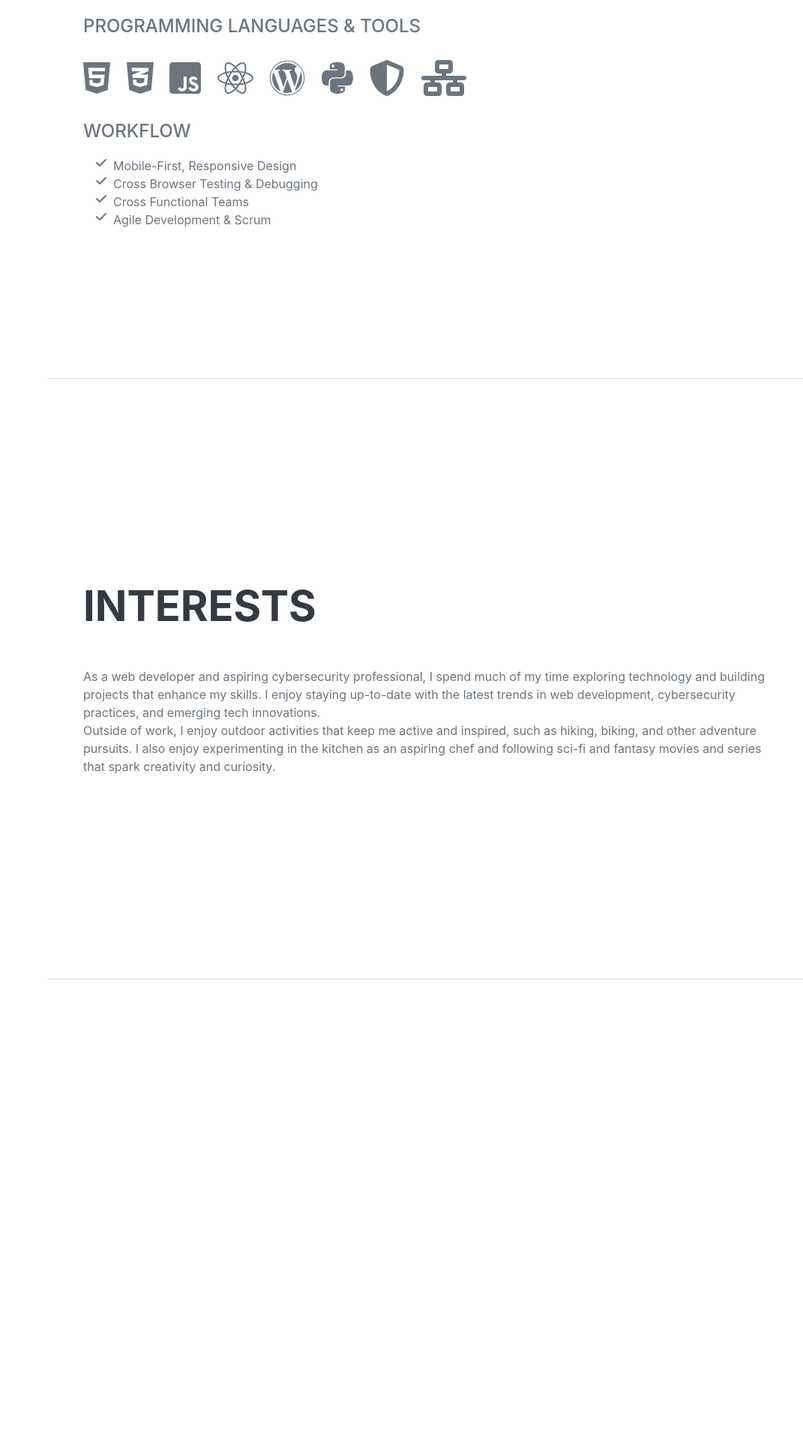
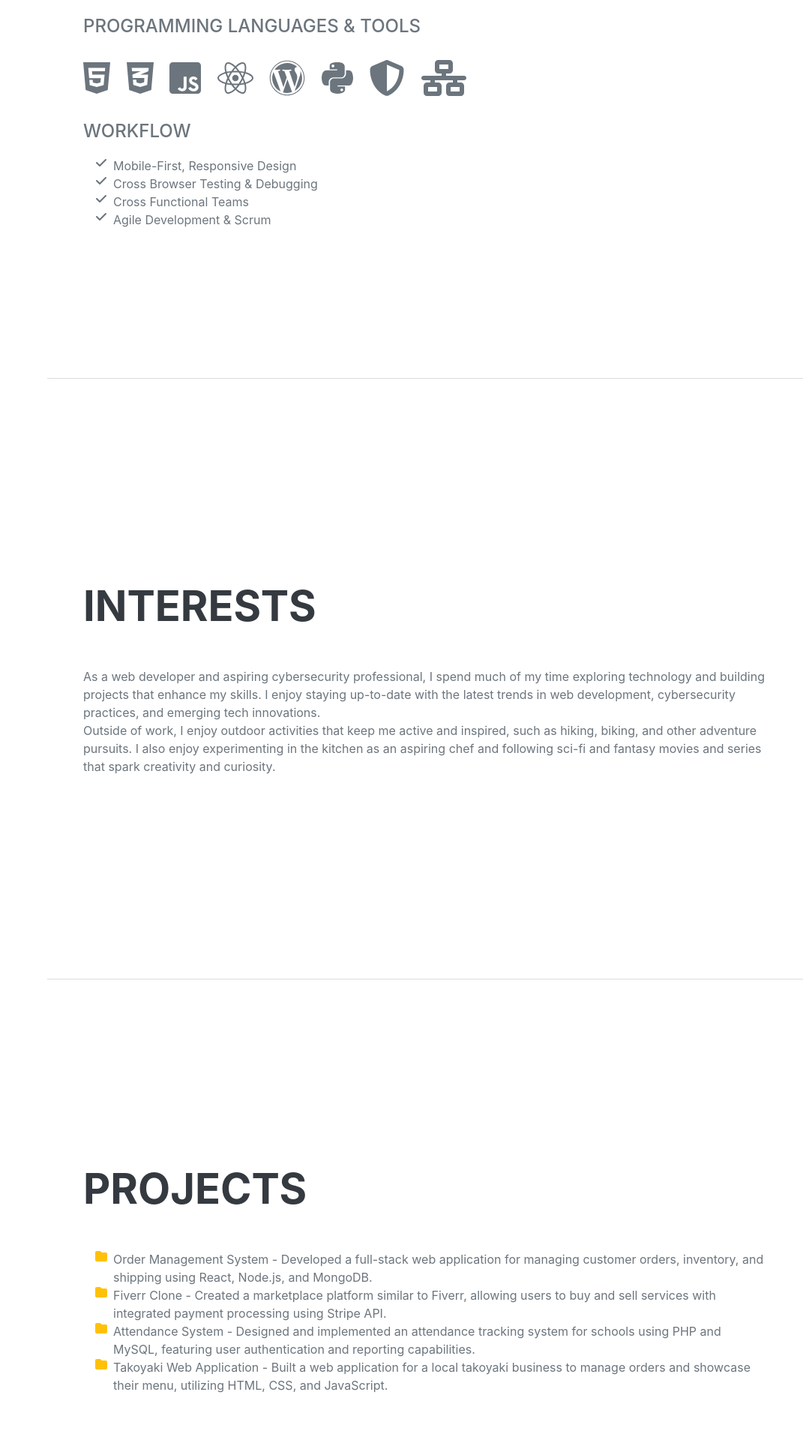
Before and after one commit to KrishAndres/Resume_Dynamic, a PHP site: page / in a window 1280 px wide. Shown: the part 3080-5000 px from the top of the page at 75% size, without its empty margins (209-1280 px from the left). Before the commit the page ends 4386 px from the top, so only its background shows below. Run offline with PHP 8.4, Linux system fonts and the light colour scheme; the visitor is signed in with stand-in values (Sample User, id 1); some libraries are stand-ins or nearby versions; some web fonts are replaced.

Commit message:
Update index.php

```diff
--- a/index.php
+++ b/index.php
@@ -49,6 +49,8 @@ echo '<script>
                     <li class="nav-item"><a class="nav-link js-scroll-trigger" href="#education">Education</a></li>
                     <li class="nav-item"><a class="nav-link js-scroll-trigger" href="#skills">Skills</a></li>
                     <li class="nav-item"><a class="nav-link js-scroll-trigger" href="#interests">Interests</a></li>
+                    <li class="nav-item"><a class="nav-link js-scroll-trigger" href="#projects">Projects</a></li>
+
                 </ul>
             </div>
         </nav>
@@ -191,9 +193,35 @@ echo '<script>
                         <p class="mb-0">
                         Outside of work, I enjoy outdoor activities that keep me active and inspired, such as hiking, biking, and other adventure pursuits. I also enjoy experimenting in the kitchen as an aspiring chef and following sci-fi and fantasy movies and series that spark creativity and curiosity.
                         </p>
-
             </section>
             <hr class="m-0" />
+            <!-- Projects-->
+            <section class="resume-section" id="projects">
+                <div class="resume-section-content">
+                    <h2 class="mb-5">Projects</h2>
+                    <ul class="fa-ul mb-0">
+                        <li>
+                            <span class="fa-li"><i class="fas fa-folder text-warning"></i></span>
+                            Order Management System - Developed a full-stack web application for managing customer orders, inventory, and shipping using React, Node.js, and MongoDB.
+                        </li>
+                        <li>
+                            <span class="fa-li"><i class="fas fa-folder text-warning"></i></span>
+                            Fiverr Clone - Created a marketplace platform similar to Fiverr, allowing users to buy and sell services with integrated payment processing using Stripe API.
+                        </li>
+                        <li>
+                            <span class="fa-li"><i class="fas fa-folder text-warning"></i></span>
+
+                            Attendance System - Designed and implemented an attendance tracking system for schools using PHP and MySQL, featuring user authentication and reporting capabilities.
+                        </li>
+                        <li>
+                            <span class="fa-li"><i class="fas fa-folder text-warning"></i></span>
+
+                            Takoyaki Web Application - Built a web application for a local takoyaki business to manage orders and showcase their menu, utilizing HTML, CSS, and JavaScript.
+                        </li>
+
+                    </ul>
+                </div>
+            </section>
         </div>
         <!-- Bootstrap core JS-->
         <script src="https://cdn.jsdelivr.net/npm/bootstrap@5.2.3/dist/js/bootstrap.bundle.min.js"></script>
@@ -348,7 +376,27 @@ function loadDynamicContent() {
             contentDiv.innerHTML = educationHTML;
         }
     }
+    // Load Projects
+const projectsData = JSON.parse(localStorage.getItem('resumeProjects'));
+if (projectsData && projectsData.length > 0) {
+    const projectsSection = document.getElementById('projects');
+    if (projectsSection) {
+        const contentDiv = projectsSection.querySelector('.resume-section-content');
+        let projectsHTML = '<h2 class="mb-5">Projects</h2><ul class="fa-ul mb-0">';
 
+        projectsData.forEach((proj) => {
+            projectsHTML += `
+                <li>
+                    <span class="fa-li"><i class="fas fa-folder text-warning"></i></span>
+                    <strong>${proj.title}</strong> - ${proj.technologies ? `(${proj.technologies}) ` : ''}${proj.description}
+                </li>
+            `;
+        });
+
+        projectsHTML += '</ul>';
+        contentDiv.innerHTML = projectsHTML;
+    }
+}
     // Load Skills
     const skillsData = JSON.parse(localStorage.getItem('resumeSkills'));
     if (skillsData) {
@@ -381,5 +429,6 @@ function loadDynamicContent() {
 }
 </script>
 <!-- END DYNAMIC SCRIPT -->
+
     </body>
 </html>
```
